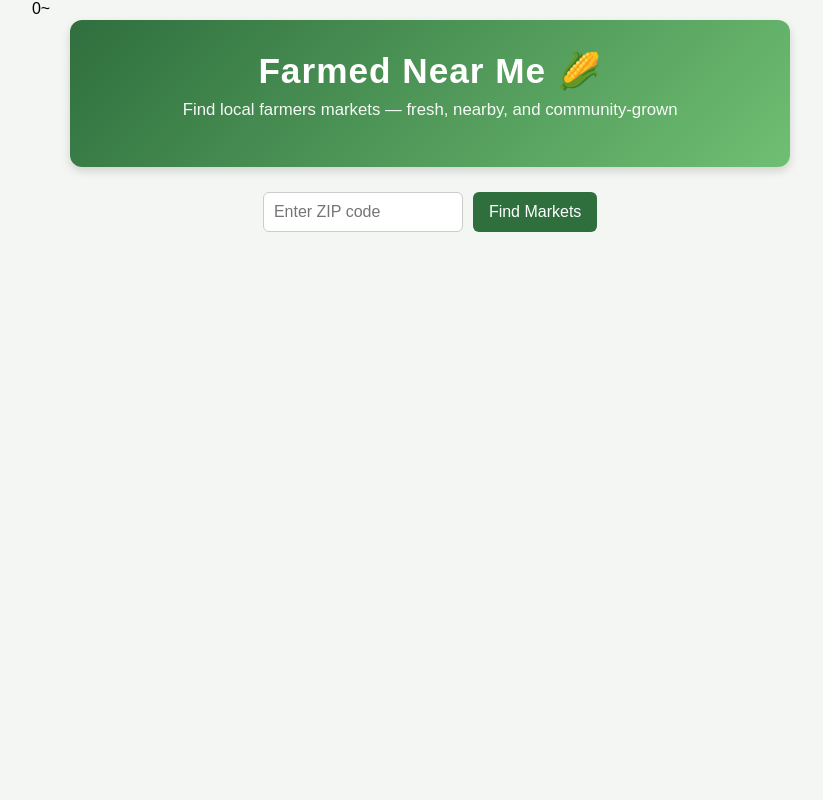
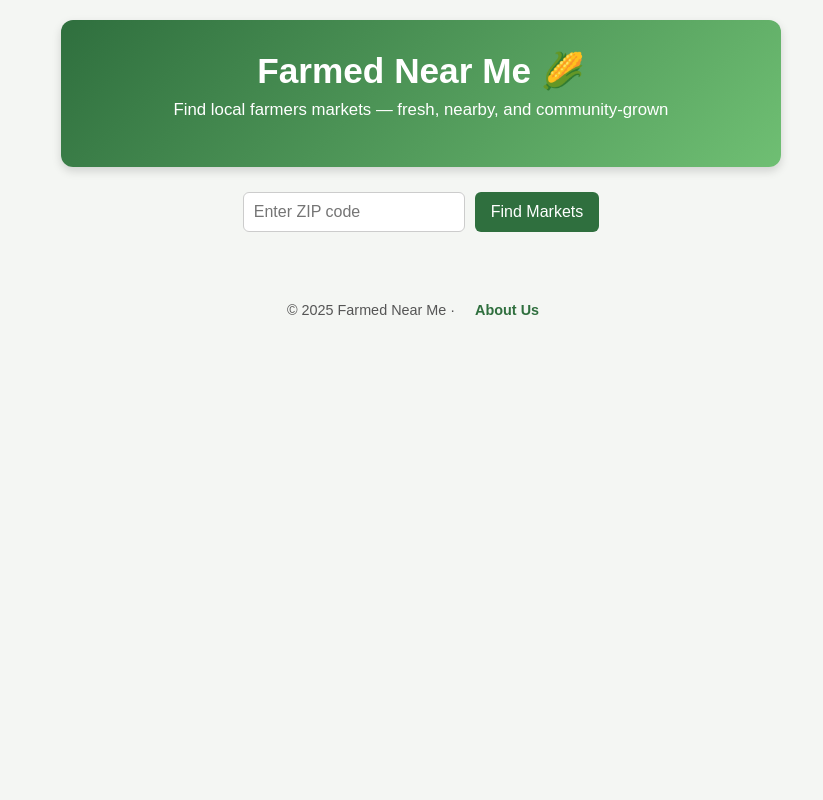
Before and after one commit to jason97m/farmednearme, a Flask app: page / in a window 1280 px wide. Shown: the whole page, without its empty margins (219-1042 px from the left). Run offline with Flask 3, Linux system fonts and the light colour scheme.

Commit message:
Updated interface, added email address

```diff
--- a/templates/index.html
+++ b/templates/index.html
@@ -1,8 +1,9 @@
-0~<!DOCTYPE html>
+<!DOCTYPE html>
 <html lang="en">
 <head>
     <meta charset="UTF-8">
     <title>Farmed Near Me</title>
+    <meta name="viewport" content="width=device-width, initial-scale=1.0">
     <link rel="stylesheet" href="/static/style.css">
 
     <style>
@@ -35,13 +36,11 @@
         .banner h1 {
             margin: 0;
             font-size: 2.2em;
-            letter-spacing: 1px;
         }
 
         .banner p {
             margin-top: 8px;
             font-size: 1.05em;
-            opacity: 0.95;
         }
 
         /* ===== Form ===== */
@@ -50,6 +49,7 @@
             gap: 10px;
             justify-content: center;
             margin-bottom: 25px;
+            flex-wrap: wrap;
         }
 
         input[type="text"] {
@@ -92,11 +92,6 @@
             margin-bottom: 12px;
             cursor: pointer;
             box-shadow: 0 2px 5px rgba(0,0,0,0.08);
-            transition: transform 0.1s ease;
-        }
-
-        .market:hover {
-            transform: scale(1.01);
         }
 
         .details {
@@ -105,20 +100,66 @@
             padding-left: 12px;
             border-left: 3px solid #6fbf73;
             font-size: 0.95em;
-            color: #333;
         }
 
         .details.show {
             display: block;
         }
 
-        .details p {
-            margin: 5px 0;
-        }
-
         .error {
             text-align: center;
             color: darkred;
+        }
+
+        /* ===== Footer ===== */
+        footer {
+            margin-top: 40px;
+            padding: 20px;
+            text-align: center;
+            font-size: 0.9em;
+            color: #555;
+        }
+
+        footer button {
+            background: none;
+            border: none;
+            color: #2f6f3e;
+            font-weight: bold;
+            cursor: pointer;
+        }
+
+        footer button:hover {
+            text-decoration: underline;
+        }
+
+        /* ===== Modal ===== */
+        .modal {
+            display: none;
+            position: fixed;
+            inset: 0;
+            background: rgba(0,0,0,0.5);
+            z-index: 1000;
+        }
+
+        .modal-content {
+            background: white;
+            max-width: 500px;
+            margin: 15% auto;
+            padding: 25px;
+            border-radius: 10px;
+            text-align: left;
+        }
+
+        .close {
+            float: right;
+            font-size: 1.4em;
+            cursor: pointer;
+        }
+
+        @media (max-width: 600px) {
+            .modal-content {
+                margin: 25% 15px;
+            }
         }
     </style>
 </head>
@@ -143,7 +184,7 @@
     {% if results %}
         <h2>Nearby Farmers Markets</h2>
 
-        <ul id="market-list">
+        <ul>
             {% for m in results %}
             <li class="market">
                 <strong>{{ m.name }}</strong><br>
@@ -152,35 +193,17 @@
 
                 <div class="details">
                     {% if m.location_desc or m.location_site or m.location_site_otherdesc %}
-
                         {% if m.location_desc %}
                             <p><strong>Location:</strong> {{ m.location_desc }}</p>
                         {% endif %}
-
                         {% if m.location_site %}
                             <p><strong>Site Type:</strong> {{ m.location_site }}</p>
                         {% endif %}
-
                         {% if m.location_site_otherdesc %}
                             <p><strong>Site Details:</strong> {{ m.location_site_otherdesc }}</p>
                         {% endif %}
-
                     {% else %}
                         <p><em>No additional details available.</em></p>
-                    {% endif %}
-                </div>
-
-                <div class="details">
-                    {% if m.location_desc %}
-                        <p><strong>Location:</strong> {{ m.location_desc }}</p>
-                    {% endif %}
-
-                    {% if m.location_site %}
-                        <p><strong>Site Type:</strong> {{ m.location_site }}</p>
-                    {% endif %}
-
-                    {% if m.location_site_otherdesc %}
-                        <p><strong>Site Details:</strong> {{ m.location_site_otherdesc }}</p>
                     {% endif %}
                 </div>
             </li>
@@ -188,20 +211,50 @@
         </ul>
     {% endif %}
 
+    <footer>
+        © 2025 Farmed Near Me ·
+        <button onclick="openAbout()">About Us</button>
+    </footer>
+
+</div>
+
+<!-- About Modal -->
+<div id="aboutModal" class="modal">
+    <div class="modal-content">
+        <span class="close" onclick="closeAbout()">&times;</span>
+        <h2>About Farmed Near Me</h2>
+        <p>
+            Farmed Near Me helps connect communities with nearby farmers markets,
+            supporting local agriculture and access to fresh food.<br><br>
+            Contact:  contact@farmednear.me
+        </p>
+    </div>
 </div>
 
 <script>
-    // Attach click handlers AFTER the page loads
     document.addEventListener("DOMContentLoaded", function () {
         document.querySelectorAll(".market").forEach(function (market) {
             market.addEventListener("click", function () {
                 const details = market.querySelector(".details");
-                if (details) {
-                    details.classList.toggle("show");
-                }
+                details.classList.toggle("show");
             });
         });
     });
+
+    function openAbout() {
+        document.getElementById("aboutModal").style.display = "block";
+    }
+
+    function closeAbout() {
+        document.getElementById("aboutModal").style.display = "none";
+    }
+
+    window.onclick = function(event) {
+        const modal = document.getElementById("aboutModal");
+        if (event.target === modal) {
+            modal.style.display = "none";
+        }
+    };
 </script>
 
 </body>
```
